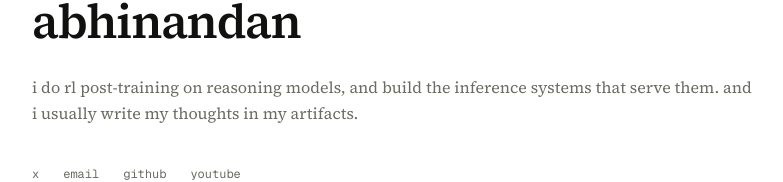
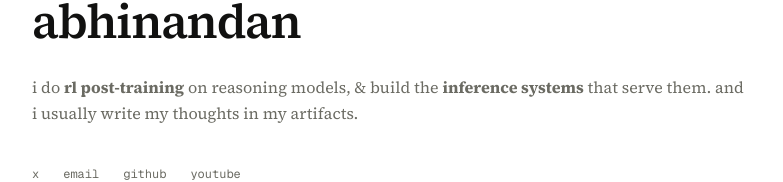
Before and after one commit to awesome-pro/portfolio, a Next.js app: page / in a window 1280 px wide. Shown: the part 181-363 px from the top of the page, without its empty margins (248-1031 px from the left). Built offline with nearby package versions, Linux system fonts and the light colour scheme; no server answers; the database is empty.

Commit message:
refactor: enhance formatting and structure in Hero component and resume documents

```diff
--- a/components/hero.tsx
+++ b/components/hero.tsx
@@ -14,8 +14,8 @@ export default function Hero() {
       </h1>
 
       <p className="mt-7 text-base leading-relaxed text-ink-muted">
-        I do RL post-training on reasoning models, and build
-        the inference systems that serve them. And I usually write my thoughts in my artifacts.
+        I do <strong>RL post-training</strong> on reasoning models, & build
+        the <strong>inference systems</strong> that serve them. And I usually write my thoughts in my artifacts.
       </p>
 
       <nav
```
Also changed, not shown: 2 other files (tests, documents, lock files or other folders).
